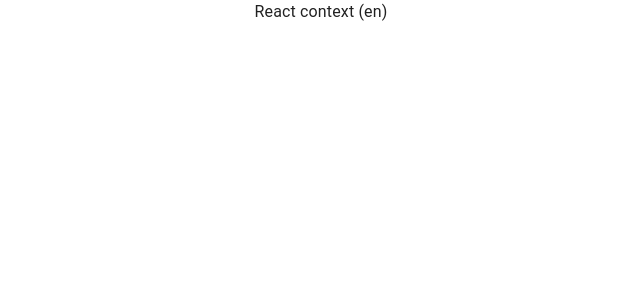
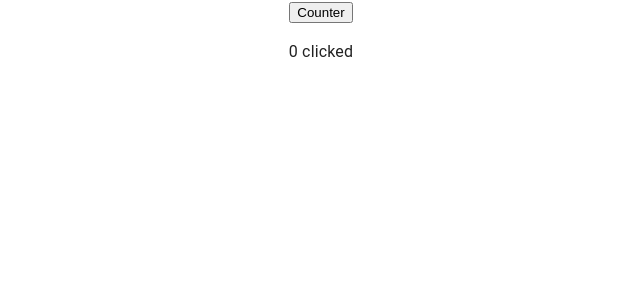
Before and after one commit to monda00/react-tutorial, a React (Create React App) app: page / in a window 1280 px wide. Shown: the top 300 px of the page, without its empty margins (319-959 px from the left). Built offline with nearby package versions, Linux system fonts and the light colour scheme.

Commit message:
Add Recoil

```diff
--- a/package.json
+++ b/package.json
@@ -14,6 +14,7 @@
     "react-dom": "^18.2.0",
     "react-hook-form": "^7.51.2",
     "react-scripts": "5.0.1",
+    "recoil": "^0.7.7",
     "styled-components": "^6.1.8",
     "web-vitals": "^2.1.4"
   },
--- a/src/App.js
+++ b/src/App.js
@@ -27,7 +27,9 @@ import "./App.css";
 //import HookTimer from "./components/hook/HookTimer";
 //import HookRef from "./components/hook/HookRef";
 //import HookReducer from "./components/hook/HookReducer";
-import HookContext from "./components/hook/HookContext";
+//import HookContext from "./components/hook/HookContext";
+import { RecoilRoot } from "recoil";
+import RecoilCounter from "./components/hook/RecoilCounter";
 
 function App() {
   return (
@@ -65,8 +67,11 @@ function App() {
       <HookTimer init={20} />
       <HookRef />
       <HookReducer init={0} />
+      <HookContext />
       */}
-      <HookContext />
+      <RecoilRoot>
+        <RecoilCounter />
+      </RecoilRoot>
     </div>
   );
 }
--- /dev/null
+++ b/src/components/hook/RecoilCounter.js
@@ -0,0 +1,17 @@
+import { useRecoilState } from "recoil";
+import { counterAtom } from "./atom";
+
+export default function RecoilCounter() {
+  const [counter, setCounter] = useRecoilState(counterAtom);
+
+  const handleClick = () => {
+    setCounter((c) => c + 1);
+  };
+
+  return (
+    <>
+      <button onClick={handleClick}>Counter</button>
+      <p>{counter} clicked</p>
+    </>
+  );
+}
--- /dev/null
+++ b/src/components/hook/atom.js
@@ -0,0 +1,6 @@
+import { atom } from "recoil";
+
+export const counterAtom = atom({
+  key: "counterAtom",
+  default: 0,
+});
```
Also changed, not shown: 1 other file (tests, documents, lock files or other folders).
